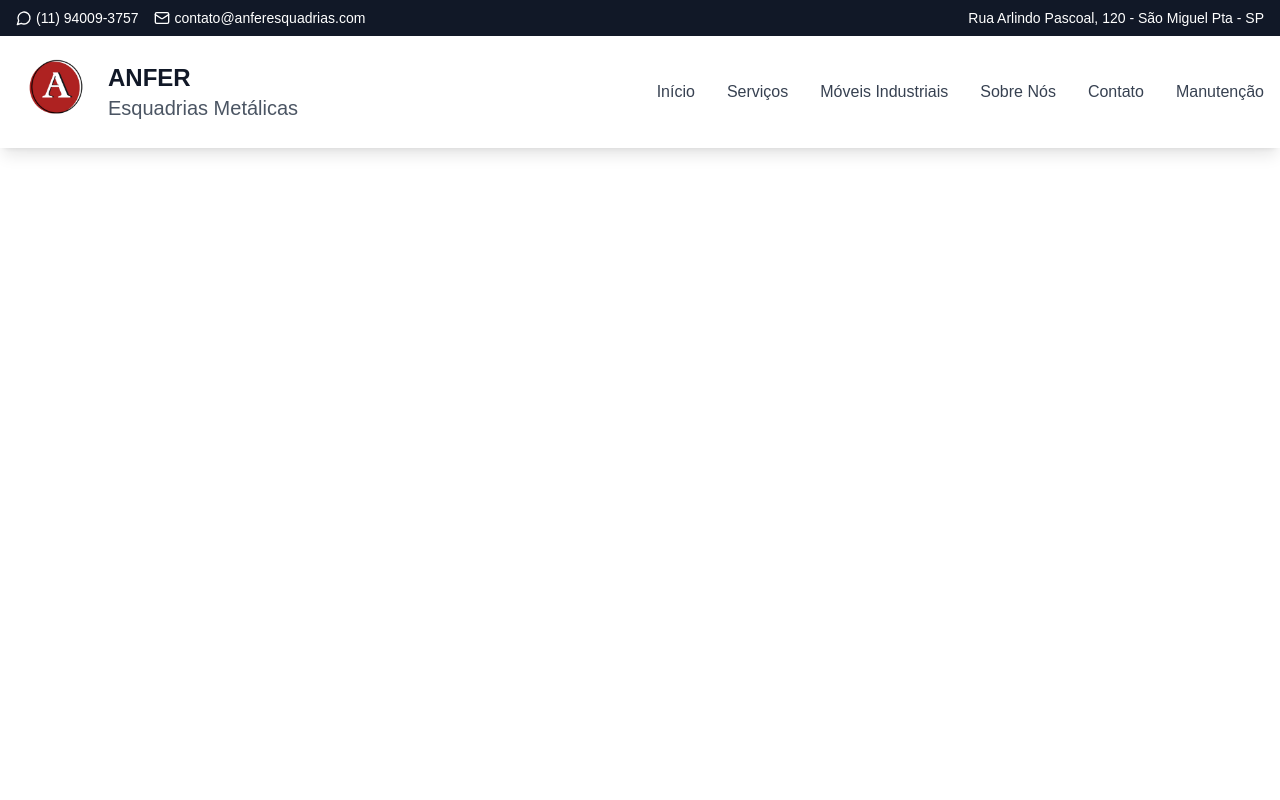
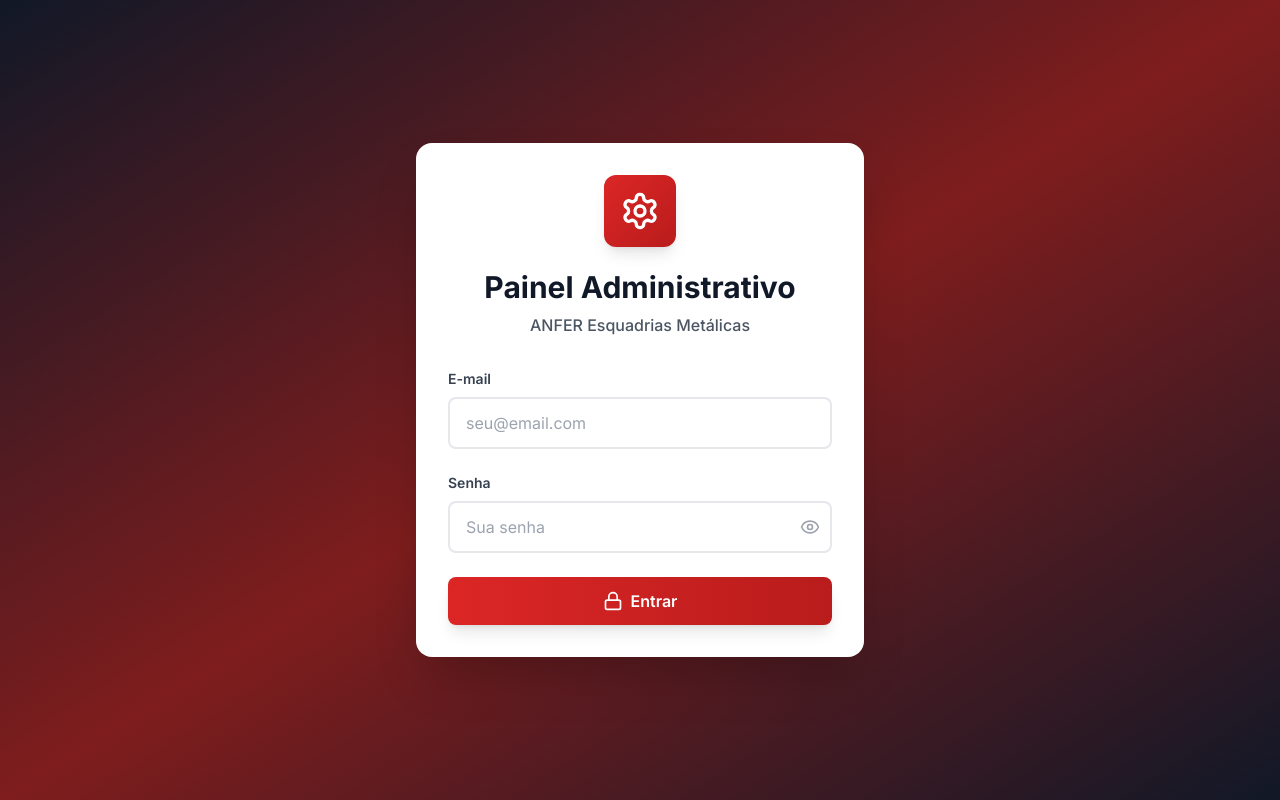
Before and after one commit to MarcosSantos-1/anfer-esquadrias-website, a Next.js app: page /admin in a window 1280 px wide. Shown: the top 800 px of the page. Built offline with nearby package versions, Linux system fonts and the light colour scheme.

Commit message:
Fix: Separa admin de paginas publicas com route groups

```diff
--- /dev/null
+++ b/src/app/(public)/layout.tsx
@@ -0,0 +1,18 @@
+import Header from '@/components/Header'
+import Footer from '@/components/Footer'
+
+export default function PublicLayout({
+  children,
+}: {
+  children: React.ReactNode
+}) {
+  return (
+    <>
+      <Header />
+      <main className="min-h-screen">
+        {children}
+      </main>
+      <Footer />
+    </>
+  )
+}
--- a/src/app/admin/layout.tsx
+++ b/src/app/admin/layout.tsx
@@ -10,12 +10,6 @@
 }: {
   children: React.ReactNode
 }) {
-  // Layout sem Header e Footer do site público
-  return (
-    <html lang="pt-BR">
-      <body suppressHydrationWarning>
-        {children}
-      </body>
-    </html>
-  )
+  // Layout sem Header e Footer - apenas conteúdo
+  return <div className="admin-layout">{children}</div>
 }
--- a/src/app/layout.tsx
+++ b/src/app/layout.tsx
@@ -31,11 +31,7 @@
   return (
     <html lang="pt-BR">
       <body className={inter.className}>
-        <Header />
-        <main className="min-h-screen">
-          {children}
-        </main>
-        <Footer />
+        {children}
       </body>
     </html>
   )
```
Also changed, not shown: src/app/(public)/contato/page.tsx (renamed from src/app/contato/page.tsx), src/app/(public)/manutencao/page.tsx (renamed from src/app/manutencao/page.tsx), src/app/(public)/moveis-industriais/[slug]/page.tsx (renamed from src/app/moveis-industriais/[slug]/page.tsx), src/app/(public)/moveis-industriais/page.tsx (renamed from src/app/moveis-industriais/page.tsx), src/app/(public)/page.tsx (renamed from src/app/page.tsx), src/app/(public)/servico/[slug]/page.tsx (renamed from src/app/servico/[slug]/page.tsx), src/app/(public)/servicos/page.tsx (renamed from src/app/servicos/page.tsx), src/app/(public)/sobre/page.tsx (renamed from src/app/sobre/page.tsx).
